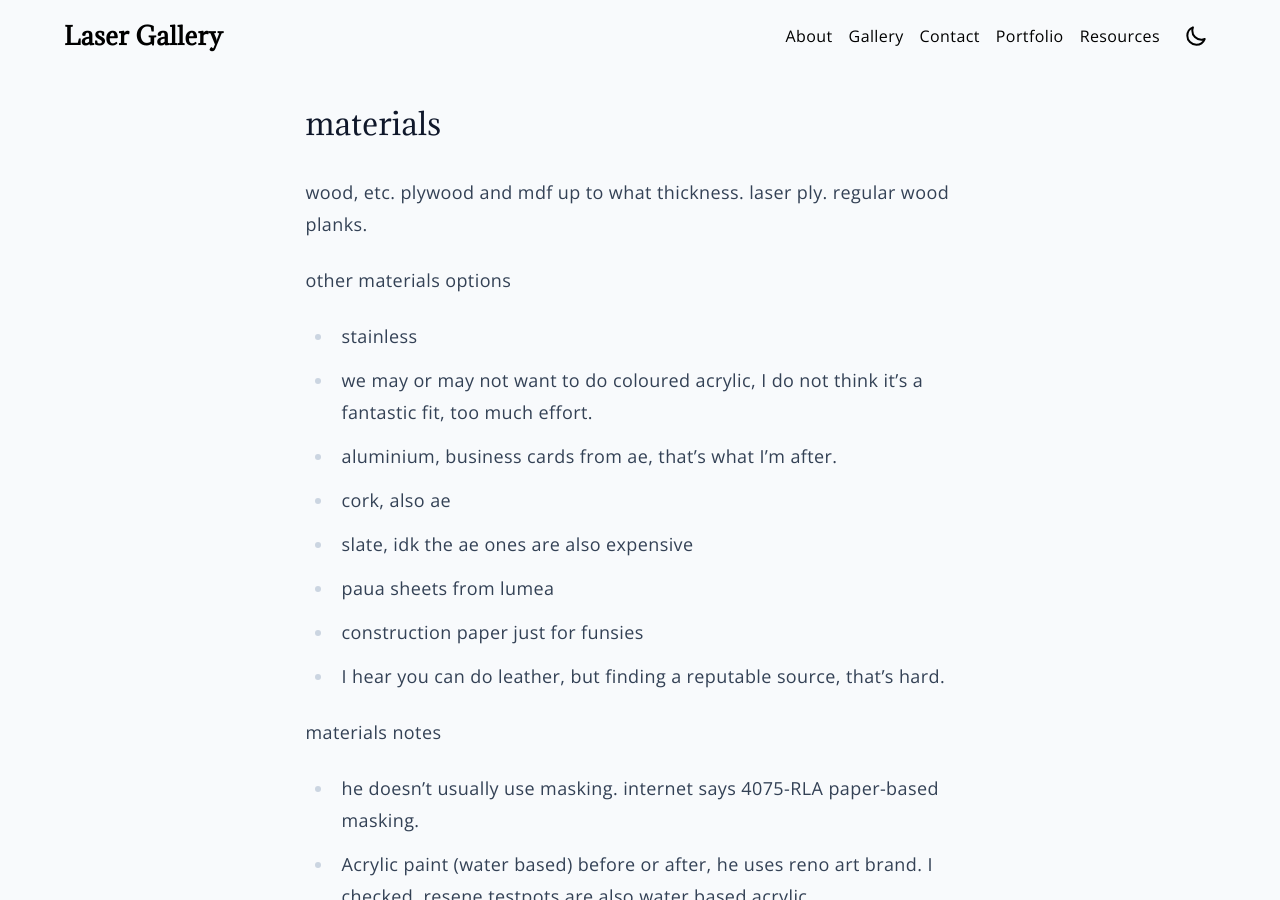
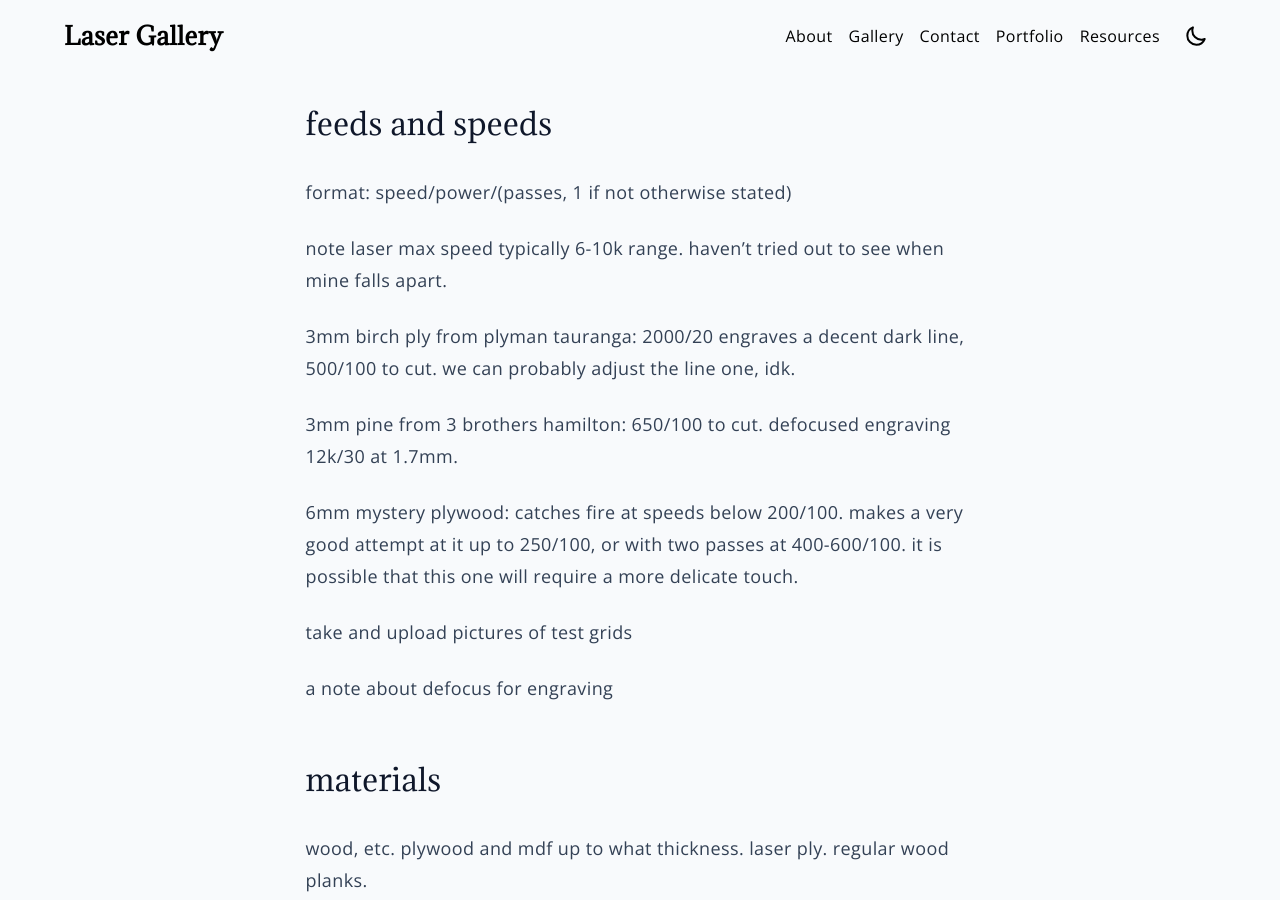
Before and after one commit to paper-engineer/laser-gallery, a Jekyll site: the page built from docs/_pages/materials-and-settings.md, in a window 1280 px wide and 900 px high. Built offline with Jekyll 4.4.1, drawn with Linux system fonts in a browser that asks for light colours; some of the changed text lies outside the part shown.

Commit message:
Update materials-and-settings.md

```diff
--- a/docs/_pages/materials-and-settings.md
+++ b/docs/_pages/materials-and-settings.md
@@ -2,6 +2,22 @@
 title: materials and settings
 layout: page
 ---
+
+## feeds and speeds
+
+format: speed/power/(passes, 1 if not otherwise stated)
+
+note laser max speed typically 6-10k range. haven't tried out to see when mine falls apart.
+
+3mm birch ply from plyman tauranga: 2000/20 engraves a decent dark line, 500/100 to cut. we can probably adjust the line one, idk.
+
+3mm pine from 3 brothers hamilton: 650/100 to cut. defocused engraving 12k/30 at 1.7mm.
+
+6mm mystery plywood: catches fire at speeds below 200/100. makes a very good attempt at it up to 250/100, or with two passes at 400-600/100. it is possible that this one will require a more delicate touch.
+
+take and upload pictures of test grids
+
+a note about defocus for engraving
 
 ## materials
 
```
Also changed, not shown: other parts of docs/_pages/materials-and-settings.md (+0 -14 lines).
